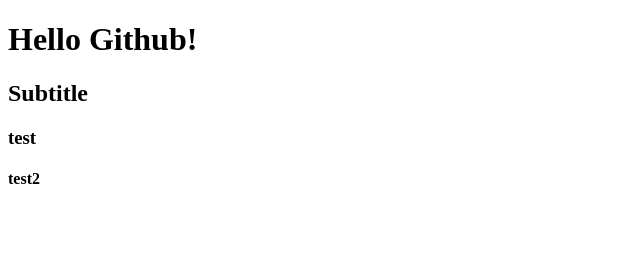
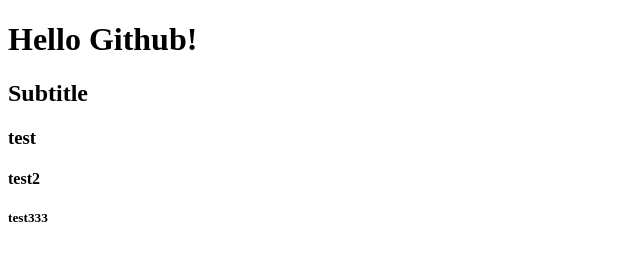
Before and after one commit to hithergreen/github_test, a plain HTML site: page index.html in a window 1280 px wide. Shown: the full height of the page, 0-640 px from the left. Drawn offline with Linux system fonts and the light colour scheme.

Commit message:
[update] commit3

```diff
--- a/index.html
+++ b/index.html
@@ -11,5 +11,6 @@
     <h2>Subtitle</h2>
     <h3>test</h3>
     <h4>test2</h4>
+    <h5>test333</h5>
 </body>
 </html>
```
